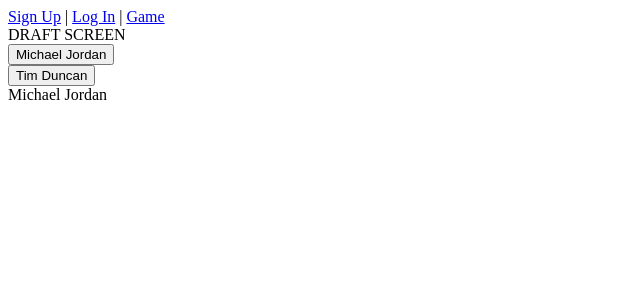
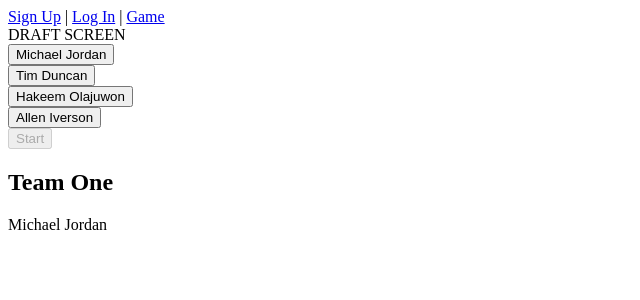
Before and after one commit to vladkim91/blacktop_basketball_arena, a Vue app in the folder blacktop_arena/client_vue3/: page /game in a window 1280 px wide. Both pictures are taken after a click on the button "Michael Jordan". Shown: the top 300 px of the page, without its empty margins (0-640 px from the left). Built offline with nearby package versions, Linux system fonts and the light colour scheme.

Commit message:
game ui and draft screen data passed to

```diff
--- a/blacktop_arena/client_vue3/src/components/Draft.vue
+++ b/blacktop_arena/client_vue3/src/components/Draft.vue
@@ -3,17 +3,45 @@
     <div v-for="player in players" :key="player.id">
       <button
         @click="
-          () => {
+          (e) => {
             pickTeams(player);
+            disableButton(e);
           }
         "
+        :disabled="!isActive"
       >
         {{ player.name }}
       </button>
     </div>
+    <button
+      class="start-game"
+      @click="startGame"
+      v-if="!(teams.teamOne.length < 3 || teams.teamTwo.length < 3)"
+    >
+      Start
+    </button>
+    <button v-else :disabled="isActive">Start</button>
     <div class="teams">
-      <div v-if="teams.teamOne.length" class="team-one">{{ teams.teamOne[0]['name'] }}</div>
-      <div v-if="teams.teamTwo.length" class="team-two">{{ teams.teamTwo[0]['name'] }}</div>
+      <div v-if="teams.teamOne.length" class="team-one">
+        <h2>Team One</h2>
+        <div
+          class="team-one-player"
+          v-for="player in teams.teamOne"
+          :key="player.id"
+        >
+          {{ player['name'] }}
+        </div>
+      </div>
+      <div v-if="teams.teamTwo.length" class="team-two">
+        <h2>Team Two</h2>
+        <div
+          class="team-two-player"
+          v-for="player in teams.teamTwo"
+          :key="player.id"
+        >
+          {{ player['name'] }}
+        </div>
+      </div>
     </div>
   </div>
 </template>
@@ -23,12 +51,12 @@
   name: 'Draft',
   data() {
     return {
-
       teams: {
         teamOne: [],
         teamTwo: []
       },
-      turn: 0
+      turn: 0,
+      isActive: true
     };
   },
 
@@ -47,7 +75,22 @@
         this.turn--;
       }
     },
-    startGame() {}
+    startGame() {
+      this.$store.commit('setTeams', this.teams);
+      this.$router.push('/gameui');
+    },
+    disableButton(e) {
+      if (this.teams.teamOne.length === 3 && this.teams.teamTwo.length === 3)
+        this.isActive = false;
+      console.log(e.target.classList);
+    }
   }
 };
 </script>
+
+
+<style scoped>
+.disabled {
+  pointer-events: none;
+}
+</style>
--- a/blacktop_arena/client_vue3/src/components/GameUI.vue
+++ b/blacktop_arena/client_vue3/src/components/GameUI.vue
@@ -1,11 +1,27 @@
 <template>
-  <div class="game-ui">GAME UI</div>
+  <div class="game-ui">
+    <h1>GAME UI</h1>
+    <h2>Team One</h2>
+    <div v-for="team in teams.teamOne" :key="team.id">
+      <div v-for="player in team" :key="player.id">
+        {{player.attributes}}
+      </div>
+    </div>
+    <h2>Team Two</h2>
+    <div v-for="team in teams.teamTwo" :key="team.id">
+      <div v-for="player in team" :key="player.id">
+        {{player}}
+      </div>
+    </div>
+
+    </div>
 </template>
 
 <script>
 export default {
   data() {
     return {
+      gameInProgress: false,
       gameStats: {},
       stats: {
         teamOne: {
@@ -36,6 +52,11 @@
         teamTwo: 0
       }
     };
+  },
+  computed: {
+    teams() {
+      return this.$store.state.teams;
+    }
   }
 };
 </script>
--- a/blacktop_arena/client_vue3/src/players.js
+++ b/blacktop_arena/client_vue3/src/players.js
@@ -94,5 +94,101 @@
         intercept: 60
       }
     }
+  },
+  {
+    name: 'Hakeem Olajuwon',
+    nickname: 'The Dream',
+    height: `6'10"`,
+    avatar: 'img/url',
+    description: `Michael Jordan personified greatness on the court, and redefined superstar athlete off it. His freshman season at UNC culminated with Jordan hitting the game-winning shot in the 1982 NCAA national title game. That shot put Michael on the map and a new era was born. Following his junior year, Jordan entered the NBA Draft and was selected third overall by the Chicago Bulls. The young superstar began stockpiling NBA hardware. The court was his and the world soon followed. His unmistakable style - the wagging tongue, the baggy shorts, the signature line of sneakers - helped make the 14-time All Star the most recognizable person on the planet. Still his resume lacked an NBA title. Then in 1991, the Jordan-led Bulls launched an all-out assault on the rest of the league winning three straight world championships. Michael won Olympic gold again in 1992 and then in 1993 abruptly retired from the Bulls to play minor league baseball. He returned to the NBA full-time in 1995 and the Bulls promptly won three consecutive titles. Jordan was named Finals MVP each time. In 2001, Jordan made a second improbable comeback and still averaged 20 points per game and appeared in the 2002 and 2003 All Star Games.`,
+    attributes: {
+      offense: {
+        layup: 95,
+        dunk: 99,
+        mid_range: 80,
+        three: 60,
+        handles: 70,
+        pass: 75,
+        off_rebound: 95,
+        post_shot: 99
+      },
+      defense: {
+        inside_defense: 99,
+        outside_defense: 70,
+        steal: 78,
+        block: 95,
+        def_rebound: 99,
+        post_defense: 99
+      },
+      physical: {
+        speed: 60,
+        vertical: 60,
+        strength: 99
+      }
+    },
+    tendencies: {
+      offense: {
+        attack_rim: 90,
+        shoot_mid: 50,
+        shoot_three: 20,
+        pass: 60,
+        set_screen: 90,
+        post_up: 90
+      },
+      defense: {
+        steal: 75,
+        block: 94,
+        hard_foul: 20,
+        intercept: 50
+      }
+    }
+  },
+  {
+    name: 'Allen Iverson',
+    nickname: 'The Answer',
+    height: `5'11"`,
+    avatar: 'img/url',
+    description: `Michael Jordan personified greatness on the court, and redefined superstar athlete off it. His freshman season at UNC culminated with Jordan hitting the game-winning shot in the 1982 NCAA national title game. That shot put Michael on the map and a new era was born. Following his junior year, Jordan entered the NBA Draft and was selected third overall by the Chicago Bulls. The young superstar began stockpiling NBA hardware. The court was his and the world soon followed. His unmistakable style - the wagging tongue, the baggy shorts, the signature line of sneakers - helped make the 14-time All Star the most recognizable person on the planet. Still his resume lacked an NBA title. Then in 1991, the Jordan-led Bulls launched an all-out assault on the rest of the league winning three straight world championships. Michael won Olympic gold again in 1992 and then in 1993 abruptly retired from the Bulls to play minor league baseball. He returned to the NBA full-time in 1995 and the Bulls promptly won three consecutive titles. Jordan was named Finals MVP each time. In 2001, Jordan made a second improbable comeback and still averaged 20 points per game and appeared in the 2002 and 2003 All Star Games.`,
+    attributes: {
+      offense: {
+        layup: 95,
+        dunk: 70,
+        mid_range: 96,
+        three: 83,
+        handles: 99,
+        pass: 80,
+        off_rebound: 30,
+        post_shot: 60
+      },
+      defense: {
+        inside_defense: 56,
+        outside_defense: 80,
+        steal: 90,
+        block: 66,
+        def_rebound: 30,
+        post_defense: 45
+      },
+      physical: {
+        speed: 99,
+        vertical: 85,
+        strength: 60
+      }
+    },
+    tendencies: {
+      offense: {
+        attack_rim: 80,
+        shoot_mid: 93,
+        shoot_three: 75,
+        pass: 45,
+        set_screen: 30,
+        post_up: 20
+      },
+      defense: {
+        steal: 90,
+        block: 30,
+        hard_foul: 40,
+        intercept: 87
+      }
+    }
   }
 ];
--- a/blacktop_arena/client_vue3/src/router/index.js
+++ b/blacktop_arena/client_vue3/src/router/index.js
@@ -2,6 +2,7 @@
 import SignUp from '../views/SignUp.vue';
 import Login from '../views/Login.vue';
 import Game from '../views/Game.vue';
+import GameUi from '../components/GameUI.vue';
 
 const routes = [
   {
@@ -18,6 +19,11 @@
     path: '/game',
     name: 'Game',
     component: Game
+  },
+  {
+    path: '/gameui',
+    name: 'GameUi',
+    component: GameUi
   }
 ];
 
--- a/blacktop_arena/client_vue3/src/store/index.js
+++ b/blacktop_arena/client_vue3/src/store/index.js
@@ -5,7 +5,8 @@
   state: {
     token: '',
     isAuthenticated: false,
-    players: players
+    players: players,
+    teams: []
   },
   mutations: {
     initializeStore(state) {
@@ -23,6 +24,9 @@
     removeToken(state) {
       state.token = '';
       state.isAuthenticated = false;
+    },
+    setTeams(state, teams) {
+      state.teams = teams;
     }
   },
   actions: {},
--- a/blacktop_arena/client_vue3/src/views/SignUp.vue
+++ b/blacktop_arena/client_vue3/src/views/SignUp.vue
@@ -38,7 +38,6 @@
           console.log(error);
         });
 
-      axios.post()
     }
   }
 };
```
